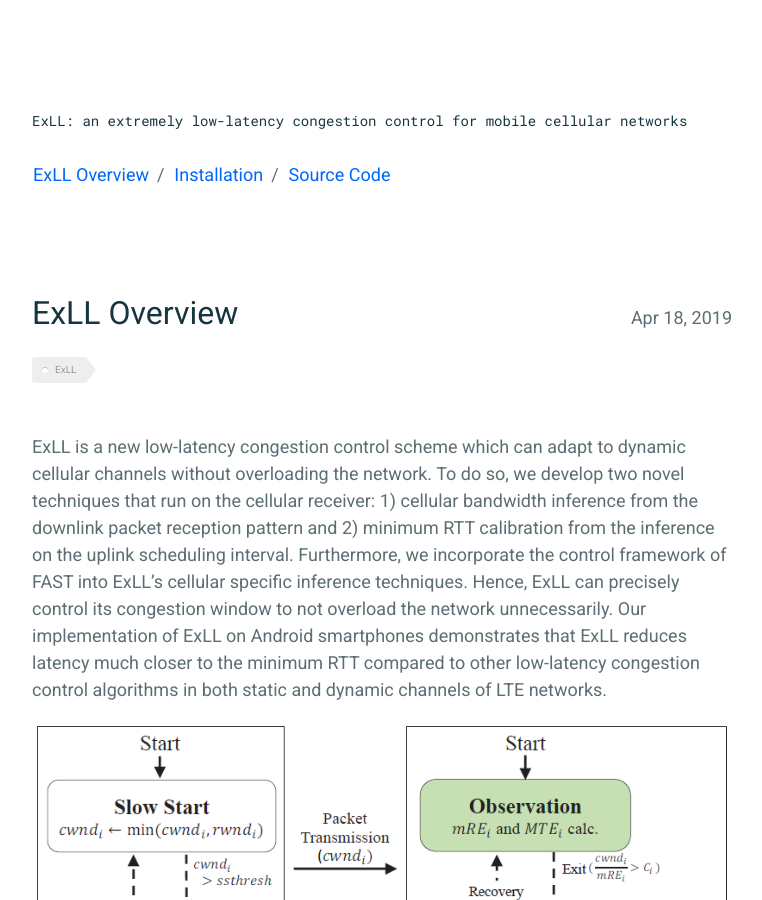
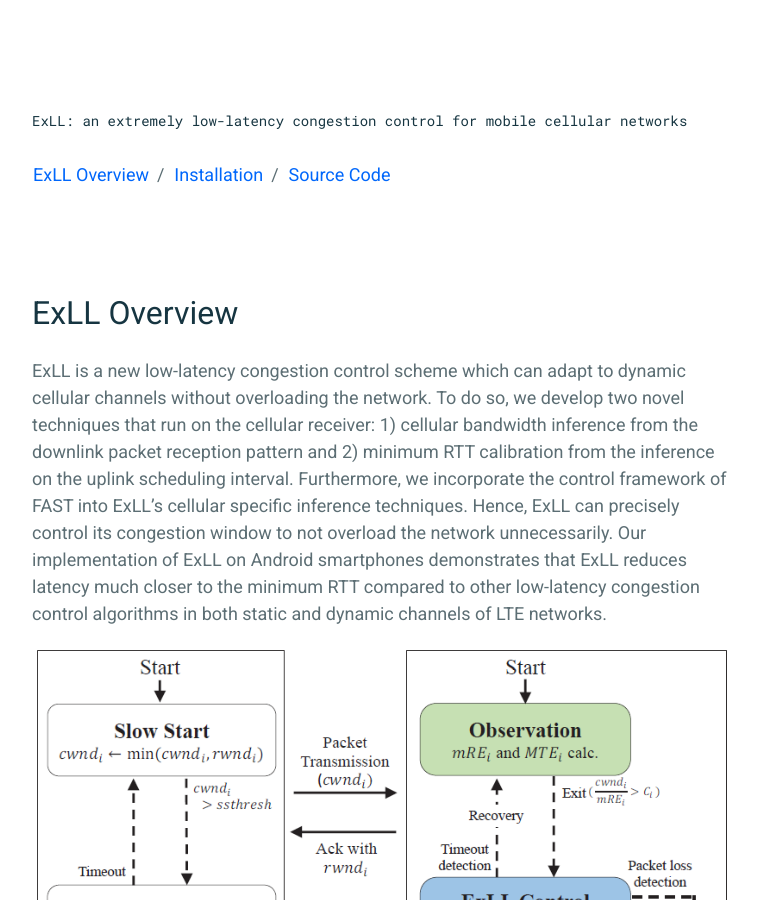
Before and after one commit to msnl/exll, a Jekyll site: the page built from _pages/overview.md, in a window 1280 px wide and 900 px high. Shown: the whole window, without its empty margins (258-1020 px from the left). Built offline with Jekyll 4.4.1, drawn with Linux system fonts in a browser that asks for light colours.

Commit message:
Update overview.md

```diff
--- a/_pages/overview.md
+++ b/_pages/overview.md
@@ -1,10 +1,7 @@
 ---
-layout: post
-title: "ExLL Overview"
-description: "Basic ExLL Design and it's performance"
-date: 2019-04-18
-tags: ExLL
-comments: true
+layout: content
+title: ExLL Overview
+permalink: /overview/
 ---
 
  ExLL is a new low-latency congestion control scheme which can adapt to dynamic cellular channels without overloading the network. To do so, we develop two novel techniques that run on the cellular receiver: 1) cellular bandwidth inference from the downlink packet reception pattern and 2) minimum RTT calibration from the inference on the uplink scheduling interval. Furthermore, we incorporate the control framework of FAST into ExLL’s cellular specific inference techniques. Hence, ExLL can precisely control its congestion window to not overload the network unnecessarily. Our implementation of ExLL on Android smartphones demonstrates that ExLL reduces latency much closer to the minimum RTT compared to other low-latency congestion control algorithms in both static and dynamic channels of LTE networks.
```
